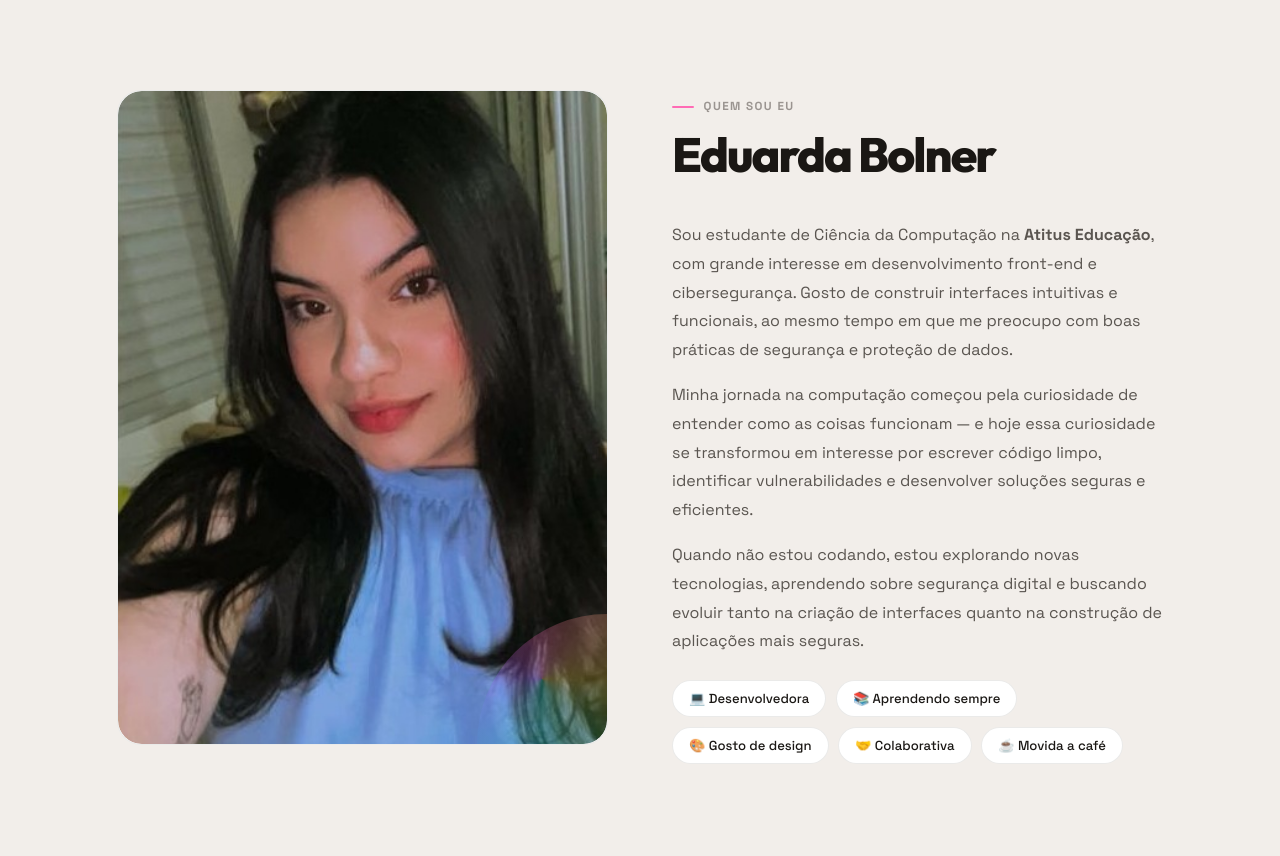
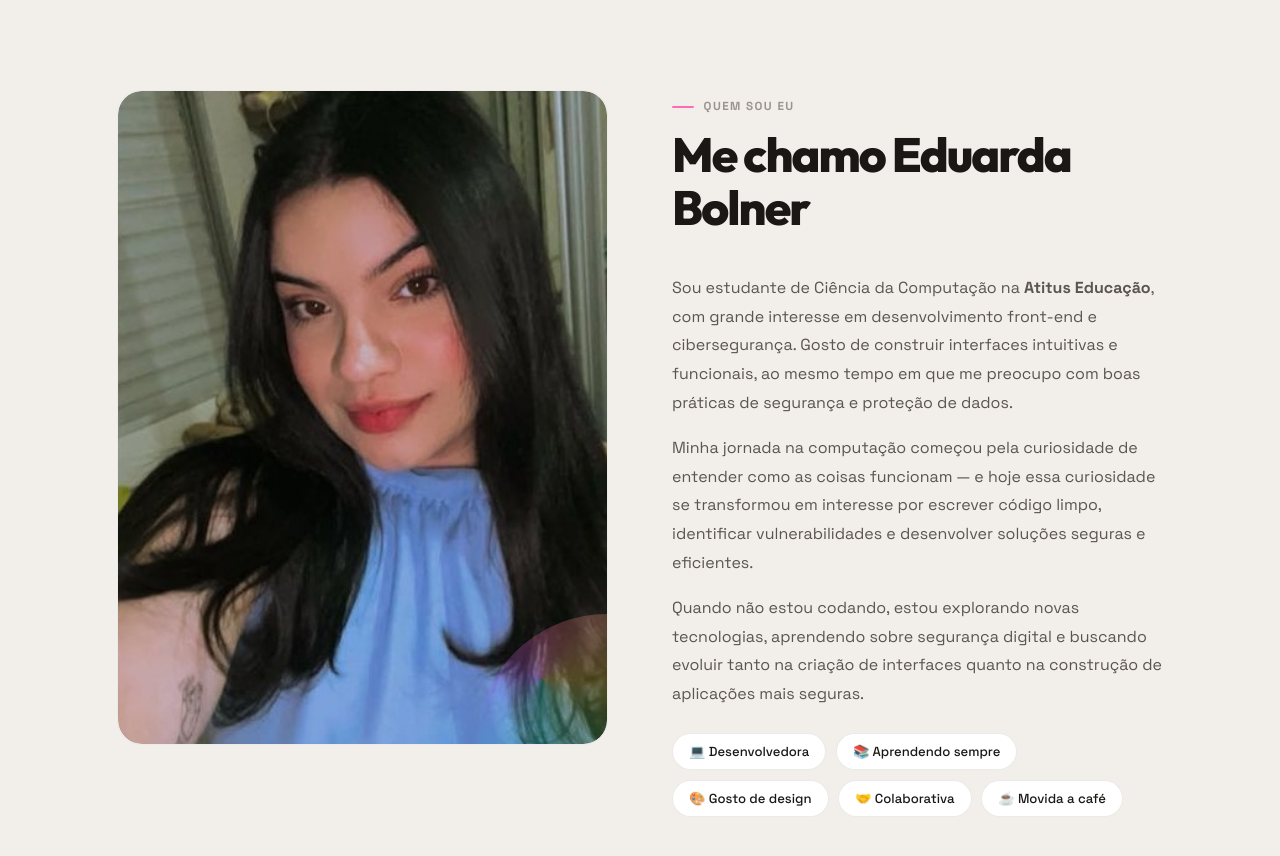
Before and after one commit to EduardaBolner/EduardaBolner.dev, a plain HTML site: page index.html in a window 1280 px wide. Shown: the part 840-1696 px from the top of the page. Drawn offline with nearby package versions, Linux system fonts and the light colour scheme.

Commit message:
ajustando nome

```diff
--- a/index.html
+++ b/index.html
@@ -82,7 +82,7 @@
       </div>
       <div class="fade-up">
         <div class="section-label lp">Quem sou eu</div>
-        <h2>Eduarda Bolner</h2>
+        <h2>Me chamo Eduarda Bolner</h2>
         <div class="sobre-text">
           <p>Sou estudante de Ciência da Computação na <strong>Atitus Educação</strong>, com grande interesse em desenvolvimento front-end e cibersegurança. Gosto de construir interfaces intuitivas e funcionais, ao mesmo tempo em que me preocupo com boas práticas de segurança e proteção de dados.</p>
           <p>Minha jornada na computação começou pela curiosidade de entender como as coisas funcionam — e hoje essa curiosidade se transformou em interesse por escrever código limpo, identificar vulnerabilidades e desenvolver soluções seguras e eficientes.</p>
```
